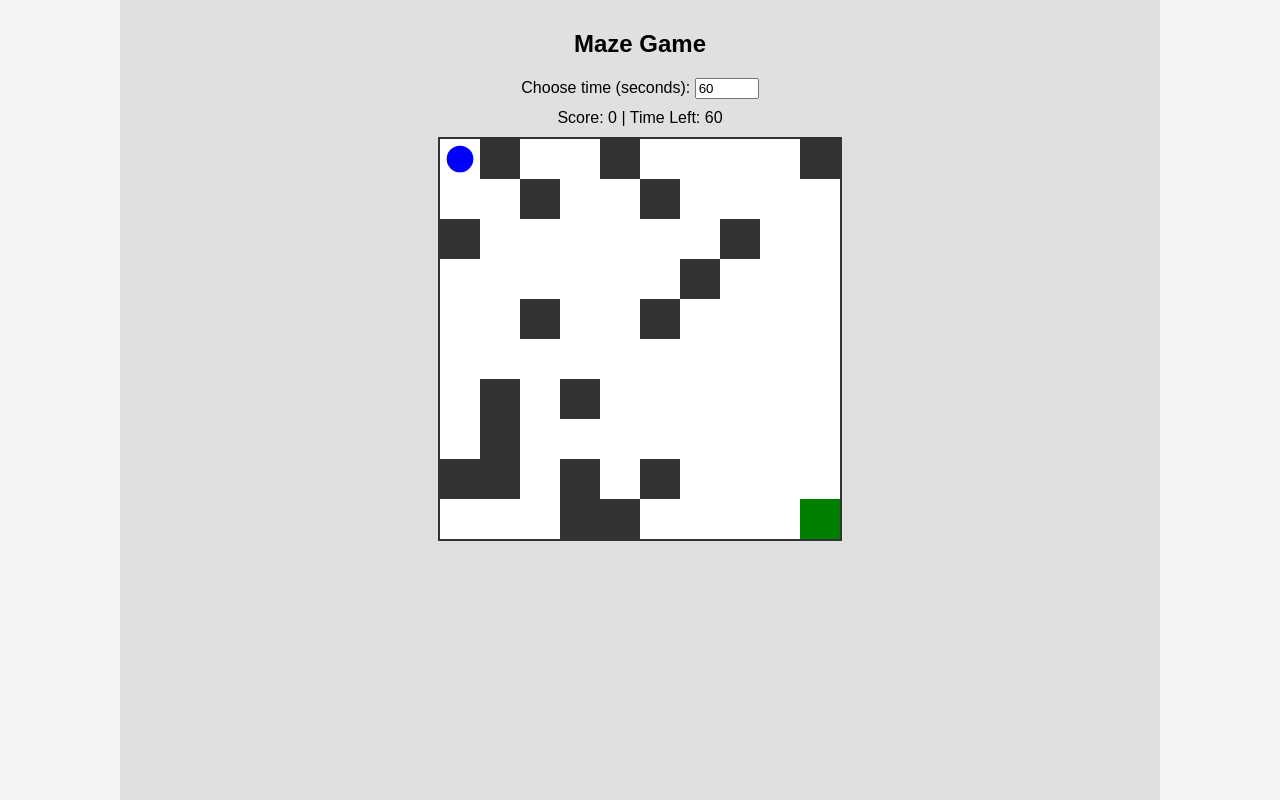
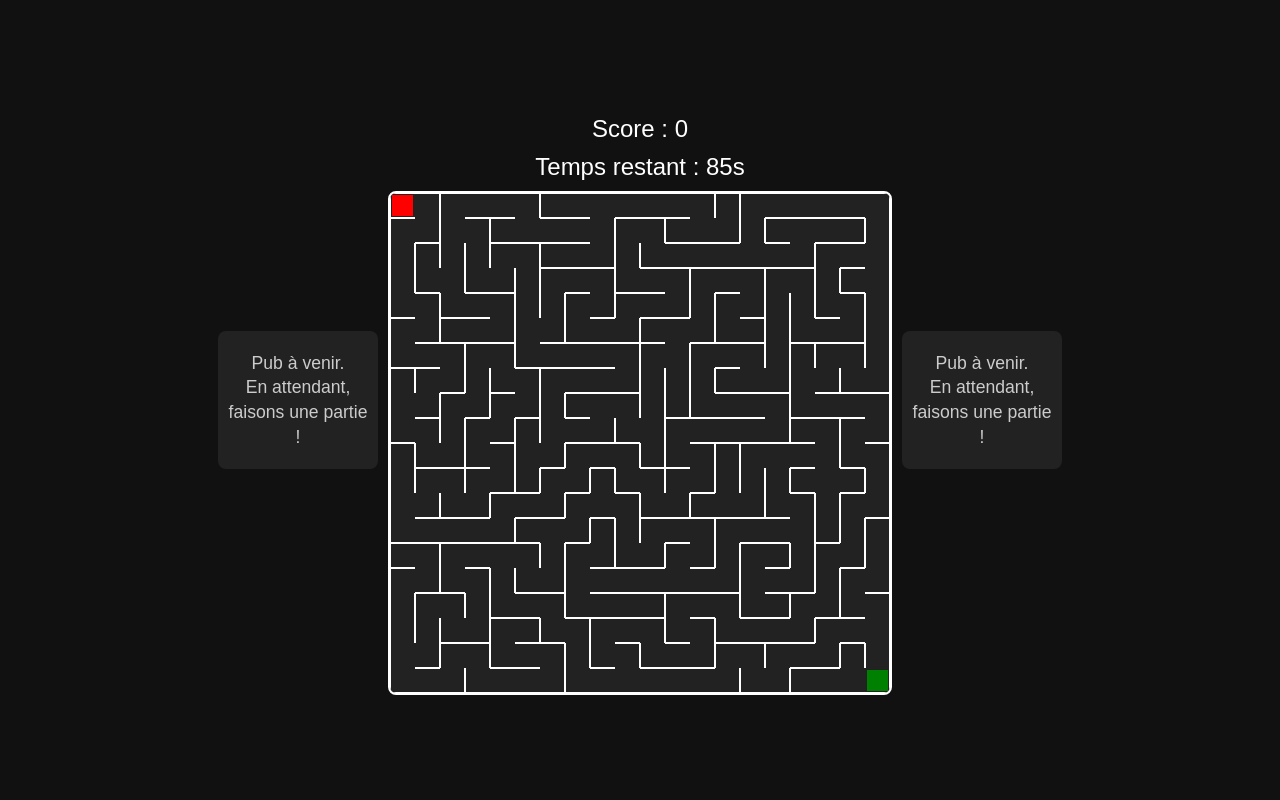
Before and after one commit to moullakill/maze, a plain HTML site: page index.html in a window 1280 px wide. Drawn offline with Linux system fonts and the light colour scheme.

Commit message:
Update index.html

```diff
--- a/index.html
+++ b/index.html
@@ -1,233 +1,332 @@
 <!DOCTYPE html>
-<html lang="en">
+<html lang="fr">
 <head>
   <meta charset="UTF-8" />
-  <meta name="viewport" content="width=device-width, initial-scale=1.0"/>
-  <title>Maze Game with Timer & Ads</title>
+  <title>Jeu du Labyrinthe avec Pubs</title>
   <style>
     body {
       margin: 0;
+      background: #111;
+      color: #fff;
       font-family: sans-serif;
+      overflow: hidden;
+      height: 100vh;
       display: flex;
-      height: 100vh;
-      overflow: hidden;
+      align-items: center;
+      justify-content: center;
     }
+
+    #container {
+      display: flex;
+      height: 90vh;
+      align-items: center;
+      justify-content: center;
+      gap: 10px;
+      width: 900px;
+      max-width: 95vw;
+    }
+
     .pub {
-      width: 120px;
-      background: #f4f4f4;
+      width: 160px;
+      background: #222;
+      padding: 20px 10px;
+      box-sizing: border-box;
+      color: #ccc;
+      font-size: 1.1em;
+      display: flex;
+      align-items: center;
+      justify-content: center;
       text-align: center;
-      padding: 10px;
-      box-sizing: border-box;
-      overflow-y: auto;
+      border-radius: 8px;
+      user-select: none;
+      line-height: 1.4;
     }
-    .game-container {
-      flex-grow: 1;
-      display: flex;
-      flex-direction: column;
-      align-items: center;
-      justify-content: start;
-      background: #e0e0e0;
-      padding: 10px;
+
+    #game-area {
+      text-align: center;
+      user-select: none;
     }
+
+    #score, #timer {
+      font-size: 1.5em;
+      margin: 10px 0;
+    }
+
     canvas {
-      border: 2px solid #333;
-      background: white;
-      margin-top: 10px;
+      border: 2px solid white;
+      display: block;
+      margin: auto;
+      background: #222;
+      border-radius: 8px;
     }
-    .info {
-      margin-top: 10px;
-    }
+
     #game-over {
-      position: absolute;
+      position: fixed;
       top: 0; left: 0;
-      width: 100%; height: 100%;
-      background: rgba(0,0,0,0.85);
-      color: white;
-      font-size: 48px;
+      width: 100%;
+      height: 100%;
+      background-color: rgba(200, 0, 0, 0.9);
       display: flex;
       justify-content: center;
       align-items: center;
-      flex-direction: column;
+      color: white;
+      font-size: 3em;
       z-index: 999;
       display: none;
+      flex-direction: column;
+    }
+
+    #game-over button {
+      margin-top: 20px;
+      padding: 10px 20px;
+      font-size: 1em;
+      background: white;
+      border: none;
+      cursor: pointer;
+      border-radius: 5px;
+      color: #111;
+      font-weight: bold;
     }
   </style>
 </head>
 <body>
-  <!-- Publicité gauche -->
+  <div id="container">
     <div class="pub">
-    <script>
-      (function(d,z,s){
-        s.src='https://'+d+'/400/'+z;
-        try {
-          (document.body||document.documentElement).appendChild(s);
-        } catch(e){}
-      })('vemtoutcheeg.com',9374512,document.createElement('script'));
-    </script>
+      Pub à venir.<br />
+      En attendant, faisons une partie !
     </div>
 
-  <!-- Contenu du jeu -->
-  <div class="game-container">
-    <h2>Maze Game</h2>
-    <label>Choose time (seconds):
-      <input type="number" id="time-select" min="10" max="300" value="60">
-    </label>
-    <div class="info">
-      Score: <span id="score">0</span> | Time Left: <span id="timer">--</span>
-    </div>
-    <canvas id="maze" width="400" height="400"></canvas>
+    <div id="game-area">
+      <div id="score">Score : 0</div>
+      <div id="timer">Temps restant : 90s</div>
+      <canvas id="mazeCanvas" width="500" height="500"></canvas>
     </div>
 
-  <!-- Publicité droite -->
     <div class="pub">
-    <script>
-      (function(d,z,s){
-        s.src='https://'+d+'/400/'+z;
-        try {
-          (document.body||document.documentElement).appendChild(s);
-        } catch(e){}
-      })('vemtoutcheeg.com',9374512,document.createElement('script'));
-    </script>
+      Pub à venir.<br />
+      En attendant, faisons une partie !
+    </div>
   </div>
 
-  <!-- Écran Game Over -->
   <div id="game-over">
-    <div>Game Over</div>
-    <button onclick="restartGame()">Play Again</button>
+    <div id="game-over-text">Game Over 😵</div>
+    <button onclick="restartGame()">Rejouer</button>
   </div>
 
   <script>
-    const canvas = document.getElementById("maze");
-    const ctx = canvas.getContext("2d");
-    const cellSize = 40;
-    const cols = canvas.width / cellSize;
-    const rows = canvas.height / cellSize;
+    // Modification possible ici pour changer le temps de jeu (en secondes)
+    const baseTime = 90;
 
-    let maze = [];
-    let player = { x: 0, y: 0 };
-    let exit = { x: cols - 1, y: rows - 1 };
+    const cols = 20;
+    const rows = 20;
+    const cellSize = 25;
     let score = 0;
-    let timer = null;
-    let timeLeft = 60;
-    let started = false;
+    let timeLeft = baseTime;
+    let timer;
+    let gameEnded = false;
+
+    const canvas = document.getElementById('mazeCanvas');
+    const ctx = canvas.getContext('2d');
+    const scoreDisplay = document.getElementById('score');
+    const timerDisplay = document.getElementById('timer');
+    const gameOverScreen = document.getElementById('game-over');
+    const gameOverText = document.getElementById('game-over-text');
+
+    class Cell {
+      constructor(x, y) {
+        this.x = x;
+        this.y = y;
+        this.walls = { top: true, right: true, bottom: true, left: true };
+        this.visited = false;
+      }
+
+      draw() {
+        const x = this.x * cellSize;
+        const y = this.y * cellSize;
+        ctx.strokeStyle = 'white';
+        ctx.lineWidth = 2;
+
+        if (this.walls.top) {
+          ctx.beginPath(); ctx.moveTo(x, y); ctx.lineTo(x + cellSize, y); ctx.stroke();
+        }
+        if (this.walls.right) {
+          ctx.beginPath(); ctx.moveTo(x + cellSize, y); ctx.lineTo(x + cellSize, y + cellSize); ctx.stroke();
+        }
+        if (this.walls.bottom) {
+          ctx.beginPath(); ctx.moveTo(x, y + cellSize); ctx.lineTo(x + cellSize, y + cellSize); ctx.stroke();
+        }
+        if (this.walls.left) {
+          ctx.beginPath(); ctx.moveTo(x, y); ctx.lineTo(x, y + cellSize); ctx.stroke();
+        }
+      }
+
+      highlight(color) {
+        const x = this.x * cellSize;
+        const y = this.y * cellSize;
+        ctx.fillStyle = color;
+        ctx.fillRect(x + 2, y + 2, cellSize - 4, cellSize - 4);
+      }
+    }
+
+    let grid = [];
+    let player;
+    let end;
+
+    function index(x, y) {
+      if (x < 0 || y < 0 || x >= cols || y >= rows) return -1;
+      return x + y * cols;
+    }
+
+    function getNeighbors(cell) {
+      const neighbors = [];
+
+      const top = grid[index(cell.x, cell.y - 1)];
+      const right = grid[index(cell.x + 1, cell.y)];
+      const bottom = grid[index(cell.x, cell.y + 1)];
+      const left = grid[index(cell.x - 1, cell.y)];
+
+      if (top && !top.visited) neighbors.push(top);
+      if (right && !right.visited) neighbors.push(right);
+      if (bottom && !bottom.visited) neighbors.push(bottom);
+      if (left && !left.visited) neighbors.push(left);
+
+      return neighbors;
+    }
+
+    function removeWalls(a, b) {
+      const dx = a.x - b.x;
+      const dy = a.y - b.y;
+
+      if (dx === 1) {
+        a.walls.left = false;
+        b.walls.right = false;
+      } else if (dx === -1) {
+        a.walls.right = false;
+        b.walls.left = false;
+      }
+
+      if (dy === 1) {
+        a.walls.top = false;
+        b.walls.bottom = false;
+      } else if (dy === -1) {
+        a.walls.bottom = false;
+        b.walls.top = false;
+      }
+    }
 
     function generateMaze() {
-      maze = Array.from({ length: rows }, () =>
-        Array.from({ length: cols }, () => (Math.random() < 0.2 ? 1 : 0))
-      );
-      maze[0][0] = 0;
-      maze[rows - 1][cols - 1] = 0;
+      grid = [];
+      for (let y = 0; y < rows; y++) {
+        for (let x = 0; x < cols; x++) {
+          grid.push(new Cell(x, y));
+        }
+      }
+
+      const stack = [];
+      const start = grid[0];
+      start.visited = true;
+      stack.push(start);
+
+      while (stack.length > 0) {
+        const current = stack.pop();
+        const neighbors = getNeighbors(current);
+
+        if (neighbors.length > 0) {
+          stack.push(current);
+          const next = neighbors[Math.floor(Math.random() * neighbors.length)];
+          removeWalls(current, next);
+          next.visited = true;
+          stack.push(next);
+        }
+      }
+
+      player = grid[0];
+      end = grid[grid.length - 1];
+      resetTimer();
     }
 
     function drawMaze() {
       ctx.clearRect(0, 0, canvas.width, canvas.height);
-      for (let y = 0; y < rows; y++) {
-        for (let x = 0; x < cols; x++) {
-          if (maze[y][x] === 1) {
-            ctx.fillStyle = "#333";
-            ctx.fillRect(x * cellSize, y * cellSize, cellSize, cellSize);
-          }
-        }
-      }
-      // Exit
-      ctx.fillStyle = "green";
-      ctx.fillRect(exit.x * cellSize, exit.y * cellSize, cellSize, cellSize);
-      // Player
-      ctx.fillStyle = "blue";
-      ctx.beginPath();
-      ctx.arc(
-        player.x * cellSize + cellSize / 2,
-        player.y * cellSize + cellSize / 2,
-        cellSize / 3,
-        0,
-        Math.PI * 2
-      );
-      ctx.fill();
+      grid.forEach(cell => cell.draw());
+      end.highlight("green");
+      player.highlight("red");
     }
 
-    function updateScore() {
-      document.getElementById("score").textContent = score;
+    function movePlayer(dir) {
+      if (gameEnded) return;
+      let next;
+      switch (dir) {
+        case 'ArrowUp':
+          if (!player.walls.top) next = grid[index(player.x, player.y - 1)];
+          break;
+        case 'ArrowDown':
+          if (!player.walls.bottom) next = grid[index(player.x, player.y + 1)];
+          break;
+        case 'ArrowLeft':
+          if (!player.walls.left) next = grid[index(player.x - 1, player.y)];
+          break;
+        case 'ArrowRight':
+          if (!player.walls.right) next = grid[index(player.x + 1, player.y)];
+          break;
       }
 
-    function updateTimer() {
-      document.getElementById("timer").textContent = timeLeft;
-    }
-
-    function startTimer() {
-      const selectedTime = parseInt(document.getElementById("time-select").value);
-      timeLeft = selectedTime;
-      updateTimer();
-      timer = setInterval(() => {
-        timeLeft--;
-        updateTimer();
-        if (timeLeft <= 0) {
+      if (next) {
+        player = next;
+        drawMaze();
+        if (player === end) {
           clearInterval(timer);
-          document.getElementById("game-over").style.display = "flex";
-        }
-      }, 1000);
-    }
-
-    function movePlayer(dx, dy) {
-      if (!started) {
-        started = true;
-        startTimer();
-      }
-
-      const nx = player.x + dx;
-      const ny = player.y + dy;
-      if (
-        nx >= 0 && nx < cols &&
-        ny >= 0 && ny < rows &&
-        maze[ny][nx] === 0
-      ) {
-        player.x = nx;
-        player.y = ny;
+          const multiplier = Math.max(1, Math.floor(timeLeft / 5));
+          score += multiplier;
+          scoreDisplay.textContent = `Score : ${score} (+${multiplier})`;
+          generateMaze();
           drawMaze();
-
-        if (player.x === exit.x && player.y === exit.y) {
-          clearInterval(timer);
-          const multiplier = Math.ceil(timeLeft / 5); // Bonus de temps
-          score += 1 * multiplier;
-          updateScore();
-          nextMaze();
         }
       }
     }
 
-    function nextMaze() {
+    function onKeyDown(e) {
+      const keys = ['ArrowUp', 'ArrowDown', 'ArrowLeft', 'ArrowRight'];
+      if (keys.includes(e.key)) {
+        e.preventDefault();
+        movePlayer(e.key);
+      }
+    }
+
+    function updateTimer() {
+      timeLeft--;
+      timerDisplay.textContent = `Temps restant : ${timeLeft}s`;
+      if (timeLeft <= 0) {
+        clearInterval(timer);
+        showGameOver();
+      }
+    }
+
+    function resetTimer() {
+      clearInterval(timer);
+      timeLeft = baseTime;
+      timerDisplay.textContent = `Temps restant : ${timeLeft}s`;
+      timer = setInterval(updateTimer, 1000);
+    }
+
+    function showGameOver() {
+      gameEnded = true;
+      gameOverScreen.style.display = 'flex';
+    }
+
+    function restartGame() {
+      gameEnded = false;
+      score = 0;
+      scoreDisplay.textContent = "Score : 0";
+      gameOverScreen.style.display = 'none';
       generateMaze();
-      player = { x: 0, y: 0 };
-      exit = { x: cols - 1, y: rows - 1 };
-      started = false;
-      updateTimer();
       drawMaze();
     }
 
-    function restartGame() {
-      score = 0;
-      updateScore();
-      document.getElementById("game-over").style.display = "none";
-      nextMaze();
-    }
+    document.addEventListener("keydown", onKeyDown);
 
-    document.addEventListener("keydown", (e) => {
-      switch (e.key) {
-        case "ArrowUp":
-          movePlayer(0, -1);
-          break;
-        case "ArrowDown":
-          movePlayer(0, 1);
-          break;
-        case "ArrowLeft":
-          movePlayer(-1, 0);
-          break;
-        case "ArrowRight":
-          movePlayer(1, 0);
-          break;
-      }
-    });
-
-    nextMaze();
+    // Initialisation
+    generateMaze();
+    drawMaze();
   </script>
 </body>
 </html>
```
Lines whose indentation alone changed are shown as unchanged.
